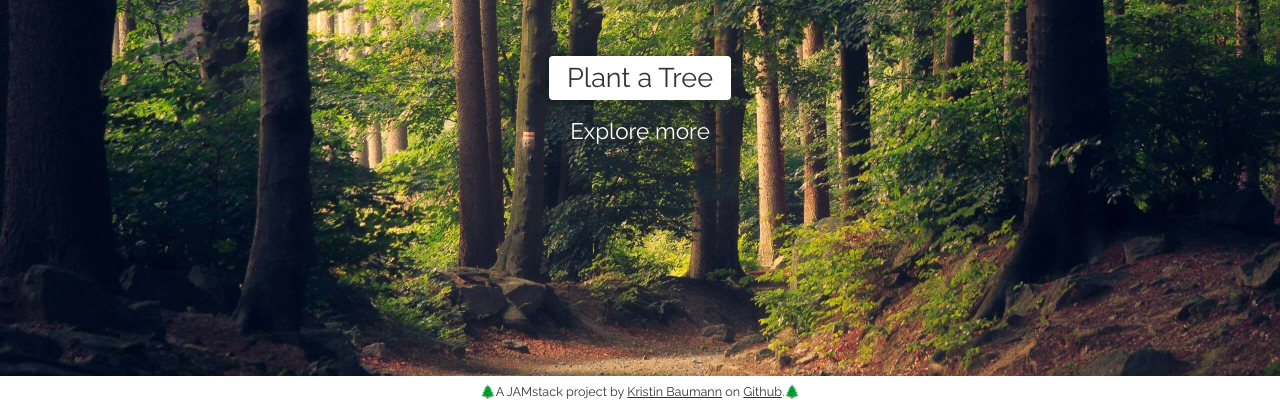
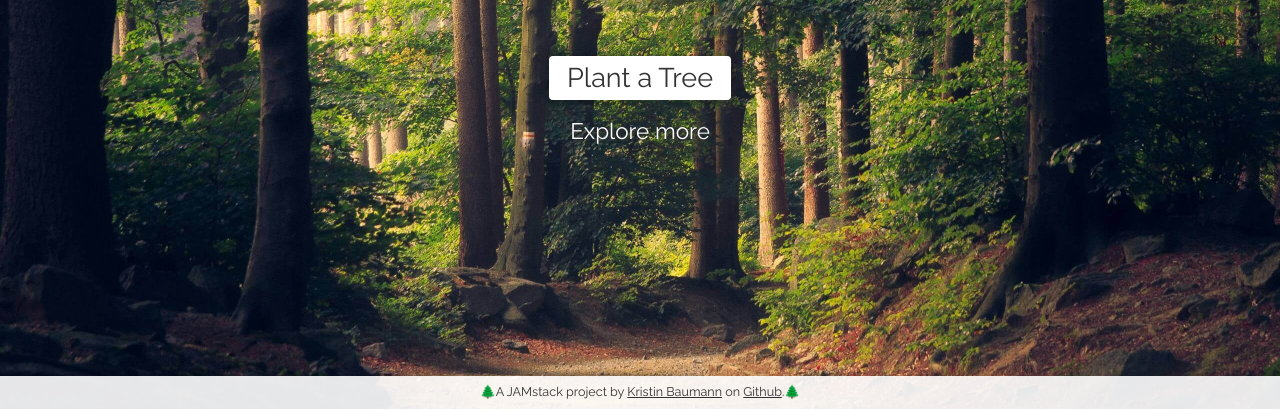
Before and after one commit to kristinbaumann/jamstack-trees, a Gatsby site: page / in a window 1280 px wide. Shown: the part 391-800 px from the top of the page. Built offline with nearby package versions, Linux system fonts and the light colour scheme; Gatsby itself is replaced by a stand-in of ours.

Commit message:
Style adjustment for footer

```diff
--- a/src/styles/styles.css
+++ b/src/styles/styles.css
@@ -225,7 +225,7 @@ a.text-link:hover {
   bottom: 0;
   left: 0;
   right: 0;
-  background-color: white;
+  background-color: rgba(255, 255, 255, 0.9);
   color: #333;
   text-align: center;
   padding: 0.2rem 0;
```
